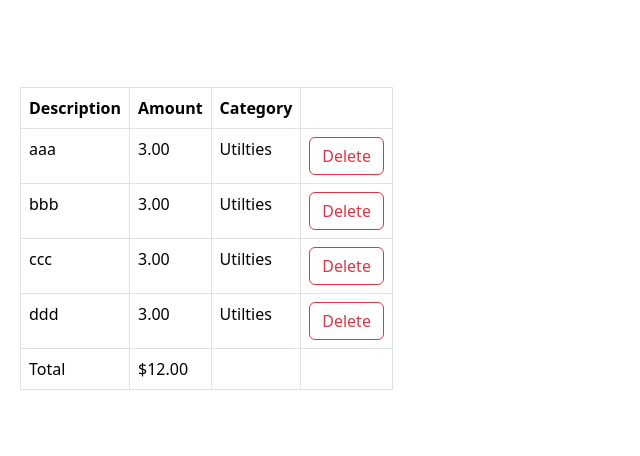
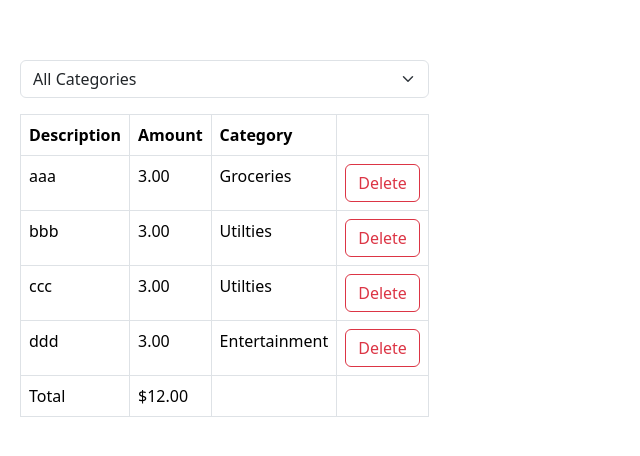
Before and after one commit to Demo-23home/React-ExpenseTracker, a React (Vite) app in the folder Expense-Tracker/: page / in a window 1280 px wide. Shown: the part 154-610 px from the top of the page, without its empty margins (0-640 px from the left). Built offline with nearby package versions, Linux system fonts and the light colour scheme.

Commit message:
Adding Expense Filter

```diff
--- a/Expense-Tracker/src/App.tsx
+++ b/Expense-Tracker/src/App.tsx
@@ -1,22 +1,34 @@
-import React, { useState } from 'react'
-import ExpenseList from './components/ExpenseList'
-
-
+import React, { useState } from "react";
+import ExpenseList from "./components/ExpenseList";
+import { ExpenseFilter } from "./components/ExpenseFilter";
 
 export const App = () => {
- const [expenses, setExpenses] = useState([
-    {id:1, description:"aaa", amount:3, category:"Utilties"},
-    {id:2, description:"bbb", amount:3, category:"Utilties"},
-    {id:3, description:"ccc", amount:3, category:"Utilties"},
-    {id:4, description:"ddd", amount:3, category:"Utilties"},
-  ])
+  const [expenses, setExpenses] = useState([
+    { id: 1, description: "aaa", amount: 3, category: "Groceries" },
+    { id: 2, description: "bbb", amount: 3, category: "Utilties" },
+    { id: 3, description: "ccc", amount: 3, category: "Utilties" },
+    { id: 4, description: "ddd", amount: 3, category: "Entertainment" },
+  ]);
 
+  const [selectedCategory, setSelectedCategory] = useState("");
+
+  const visibleExpenses = selectedCategory
+    ? expenses.filter((e) => e.category === selectedCategory)
+    : expenses;
 
   return (
     <div>
-      <ExpenseList expenses={expenses} onDelete={(id) => setExpenses(expenses.filter((e) => e.id !== id))}/>
+      <div className="mb-3">
+        <ExpenseFilter
+          onSelectCategory={(category) => setSelectedCategory(category)}
+        />
+      </div>
+      <ExpenseList
+        expenses={visibleExpenses}
+        onDelete={(id) => setExpenses(expenses.filter((e) => e.id !== id))}
+      />
     </div>
-  )
-}
+  );
+};
 
 export default App;
--- /dev/null
+++ b/Expense-Tracker/src/components/ExpenseFilter.tsx
@@ -0,0 +1,19 @@
+import React from 'react'
+
+
+interface Props{
+    onSelectCategory : (category:string) => void;
+}
+
+
+
+export const ExpenseFilter = ({onSelectCategory}:Props) => {
+  return (
+    <select className="form-select" onChange={(event)=> onSelectCategory(event.target.value)}>
+        <option value="">All Categories</option>
+        <option value="Groceries">Groceries</option>
+        <option value="Utilties">Utilities</option>
+        <option value="Entertainment">Entertainment</option>
+    </select>
+  )
+}
```
